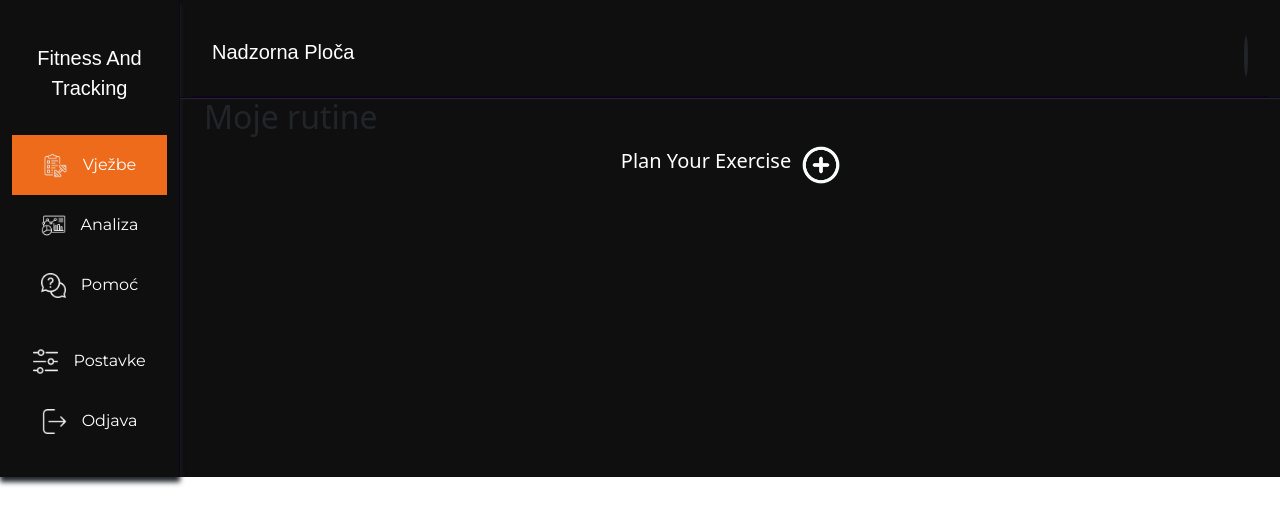
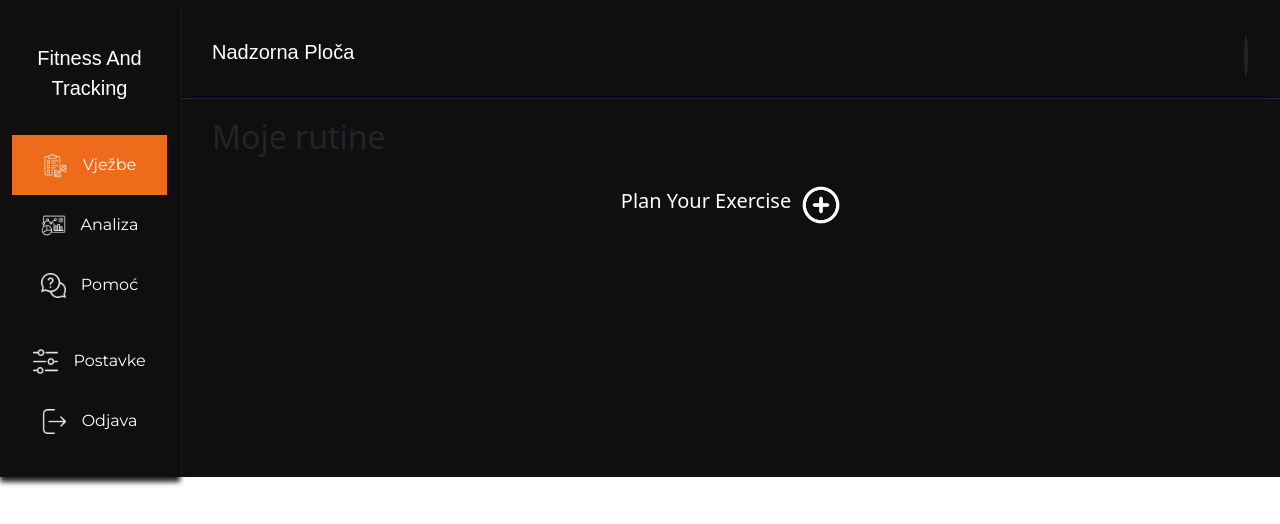
Before and after one commit to CodeITLab/fit_track_frontend_app, a Vue app: page /dashboard in a window 1280 px wide. Shown: the top 524 px of the page. Built offline with nearby package versions, Linux system fonts and the light colour scheme; no server answers; sample sign-in values are in the browser's storage; a web font is replaced by a local one; what @formkit/vue would draw is missing.

Commit message:
Add: added padding for dashboard content

```diff
--- /dev/null
+++ b/src/assets/css/components/dashboard-content-component/dashboard-content-wrapper.css
@@ -0,0 +1,3 @@
+.dashboard-content-wrapper {
+    padding: 20px;
+}
--- a/src/components/dashboard-content-component/DashboardContentWrapper.vue
+++ b/src/components/dashboard-content-component/DashboardContentWrapper.vue
@@ -9,7 +9,7 @@ let currentDashboardView = computed(() => { return useDashboardStore().getCurren
 </script>
 
 <template>
-  <div class="container-fluid">
+  <div class="container-fluid dashboard-content-wrapper">
     <div v-if="currentDashboardView === 'workouts'" class="row">
       <div class="col">
         <h2 class="dashboard-title">Moje rutine</h2>
@@ -28,4 +28,6 @@ let currentDashboardView = computed(() => { return useDashboardStore().getCurren
   </div>
 </template>
 
-<style></style>
+<style lang="css" scoped>
+@import "../../assets/css/components/dashboard-content-component/dashboard-content-wrapper.css";
+</style>
```
